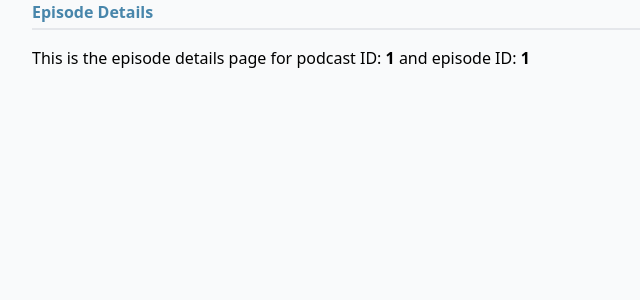
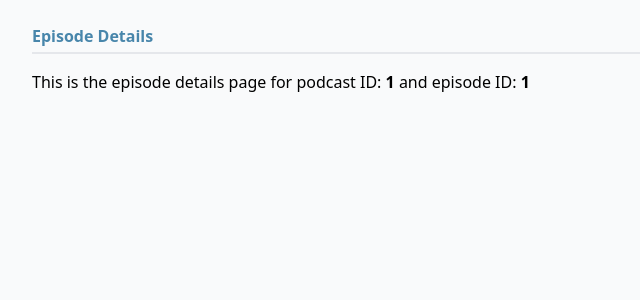
Before and after one commit to ograu/podcasts, a React (Vite) app: page /podcast/1/episode/1 in a window 1280 px wide. Shown: the top 300 px of the page, without its empty margins (0-640 px from the left). Built offline with nearby package versions, Linux system fonts and the light colour scheme.

Commit message:
feat: add top padding to layout

```diff
--- a/src/App.tsx
+++ b/src/App.tsx
@@ -38,7 +38,7 @@ export default App
 function Layout({ children }: PropsWithChildren) {
   return (
     <div className="min-h-screen bg-gray-50">
-      <div className="container mx-auto px-4 lg:px-8">{children}</div>
+      <div className="container mx-auto px-4 py-6 lg:px-8">{children}</div>
     </div>
   )
 }
```
